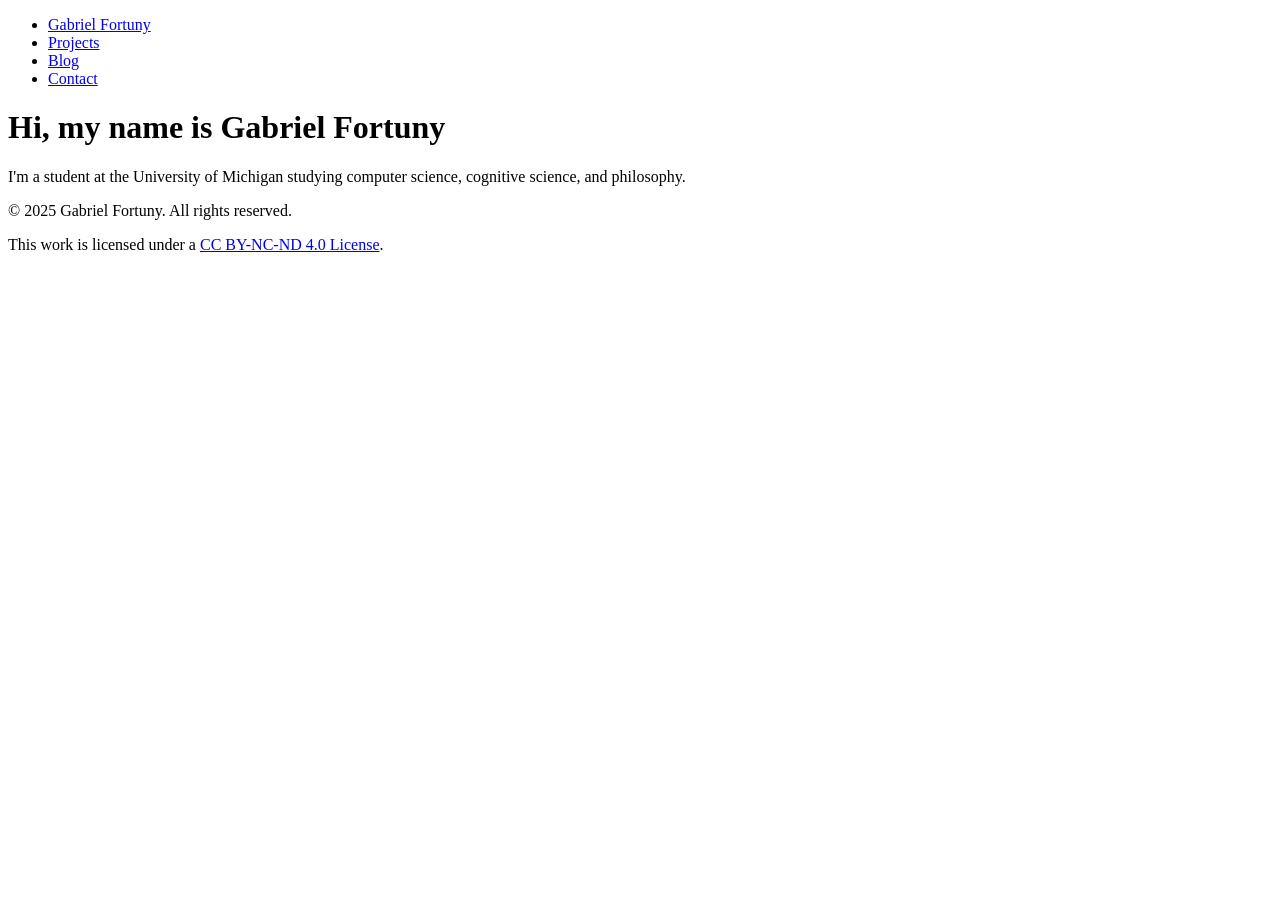
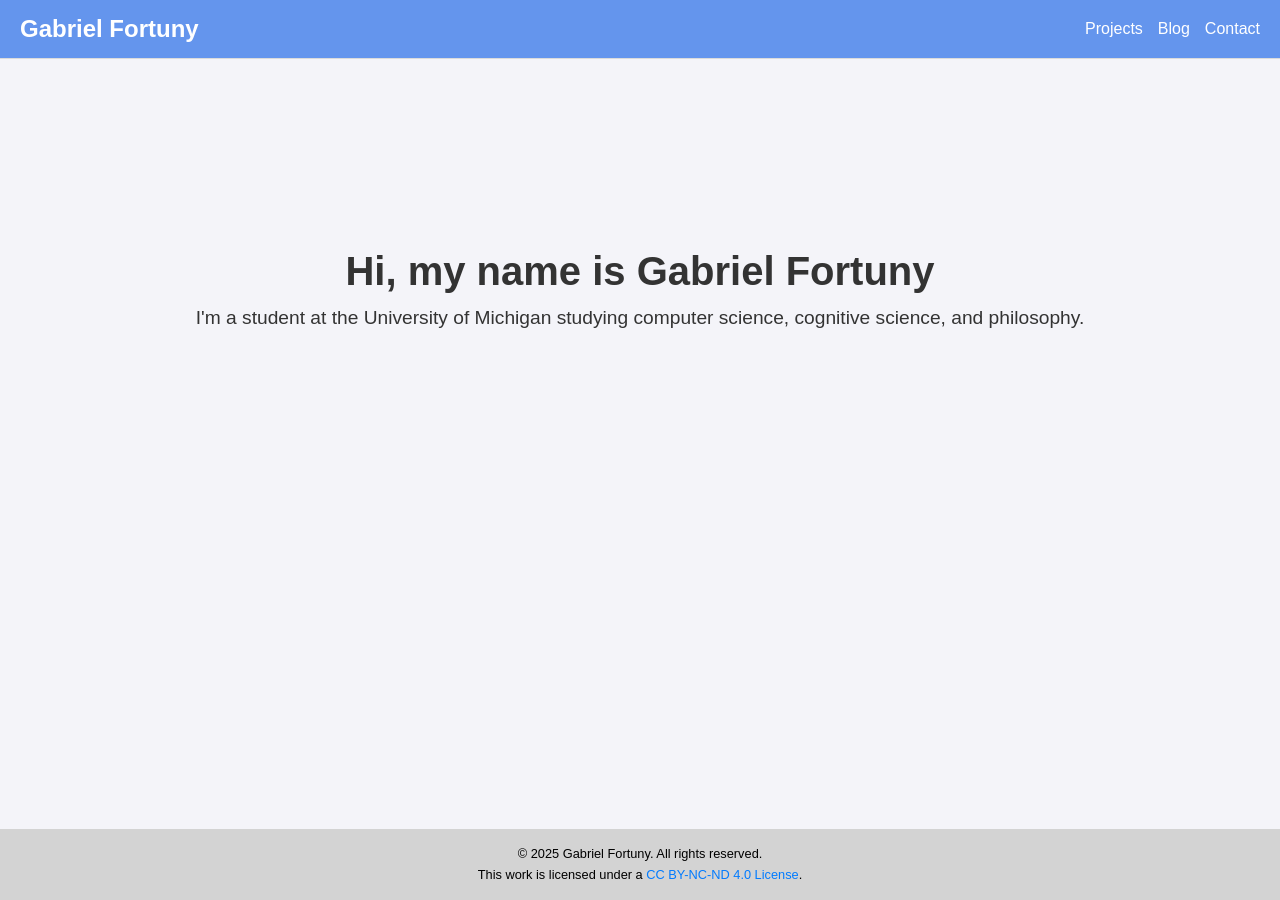
Before and after one commit to gabrielfortuny/gabrielfortuny.com, a Jekyll site: the page built from index.html, in a window 1280 px wide. Built offline with Jekyll 4.4.1, drawn with Linux system fonts in a browser that asks for light colours.

Commit message:
Update main.scss

```diff
--- a/_sass/main.scss
+++ b/_sass/main.scss
@@ -1,3 +1,120 @@
-.current {
+* {
+  margin: 0;
+  padding: 0;
+  box-sizing: border-box;
+}
+
+html,
+body {
+  height: 100%;
+  margin: 0;
+  padding: 0;
+}
+
+body {
+  font-family: Arial, sans-serif;
+  background-color: white;
+  color: black;
+  line-height: 1.6;
+  margin: 0;
+  display: flex;
+  flex-direction: column;
+}
+
+/* Navigation Bar */
+.nav-bar {
+  background-color: cornflowerblue;
+  border-bottom: 1px solid #dbdbdb;
+  position: sticky;
+  top: 0;
+  z-index: 1000;
+  padding: 10px 20px;
+}
+
+.nav-bar ul {
+  display: flex;
+  justify-content: space-between; /* Separate logo and nav links */
+  align-items: center;
+  list-style: none; /* Remove default bullets */
+  margin: 0;
+  padding: 0;
+}
+
+.nav-bar .nav-home {
+  margin-right: auto;
   font-weight: bold;
+  font-size: 1.5em;
+  color: white;
+  text-decoration: none;
 }
+
+.nav-bar .nav-links {
+  margin-left: 15px; /* Spacing between links */
+}
+
+.nav-bar a {
+  text-decoration: none;
+  color: white;
+  font-size: 1em;
+}
+
+.nav-bar a:hover {
+  text-decoration: underline;
+}
+
+body {
+  font-family: Arial, sans-serif;
+  text-align: center;
+  margin: 0;
+  padding: 0;
+  background-color: #f4f4f9;
+  color: #333;
+}
+
+h1 {
+  margin-top: 20vh;
+  font-size: 2.5rem;
+}
+
+p {
+  font-size: 1.2rem;
+}
+
+a {
+  color: #007bff;
+  text-decoration: none;
+}
+
+a:hover {
+  text-decoration: underline;
+}
+
+main {
+  flex: 1;
+}
+
+/* Footer */
+footer {
+  background-color: lightgray;
+  color: black;
+  text-align: center;
+  padding: 15px 0; /* Reduced padding */
+  position: relative;
+  bottom: 0;
+  width: 100%;
+  font-size: 0.8rem; /* Reduced font size */
+}
+
+footer a {
+  color: #007bff;
+  text-decoration: none;
+}
+
+footer a:hover {
+  text-decoration: underline;
+}
+
+footer p {
+  margin: 0;
+  font-size: 0.8rem; /* Reduced font size */
+}
```
